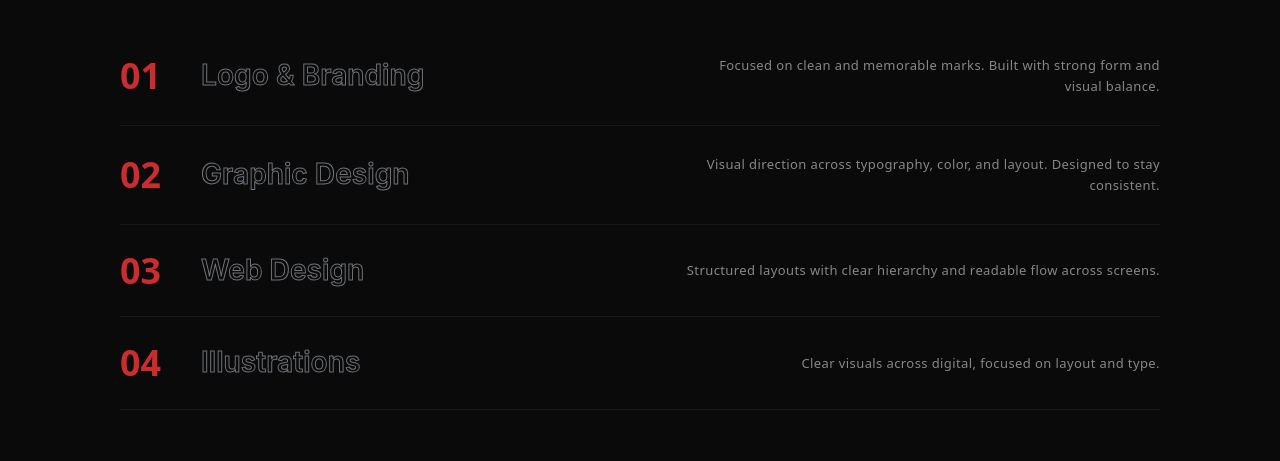
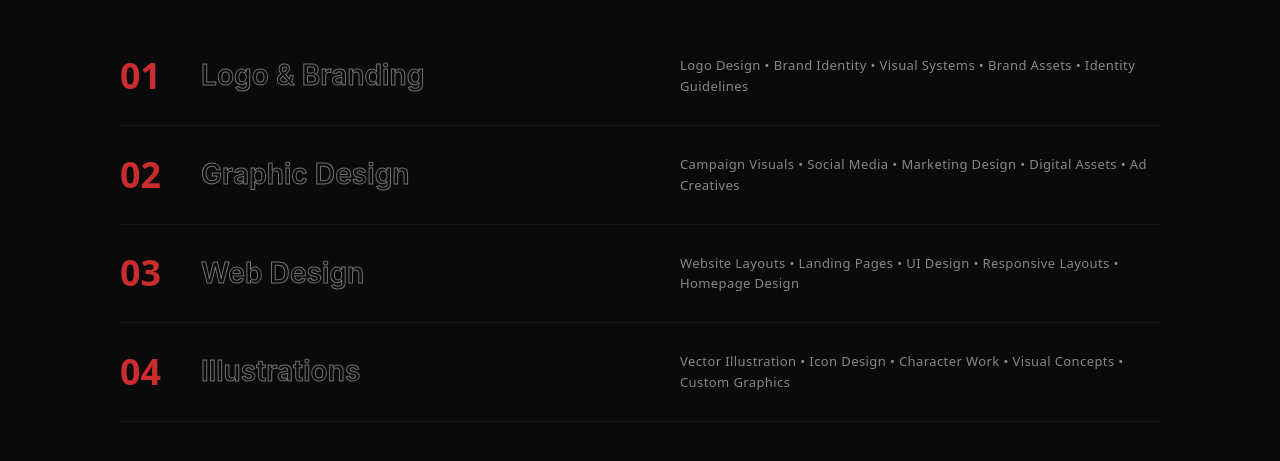
Before and after one commit to aswinlegarcon/portfolio-nickyralson, a React (Vite) app: page / in a window 1280 px wide. Shown: the part 3439-3900 px from the top of the page. Built offline with nearby package versions, Linux system fonts and the light colour scheme.

Commit message:
Changed font style in services

```diff
--- a/src/App.jsx
+++ b/src/App.jsx
@@ -106,22 +106,22 @@ const HOME_SERVICES = [
   {
     id: '01',
     title: 'Logo & Branding',
-    description: 'Focused on clean and memorable marks. Built with strong form and visual balance.',
+    description: ' Logo Design • Brand Identity • Visual Systems • Brand Assets • Identity Guidelines',
   },
   {
     id: '02',
     title: 'Graphic Design',
-    description: 'Visual direction across typography, color, and layout. Designed to stay consistent.',
+    description: 'Campaign Visuals • Social Media • Marketing Design • Digital Assets • Ad Creatives',
   },
   {
     id: '03',
     title: 'Web Design',
-    description: 'Structured layouts with clear hierarchy and readable flow across screens.',
+    description: ' Website Layouts • Landing Pages • UI Design • Responsive Layouts • Homepage Design',
   },
   {
     id: '04',
     title: 'Illustrations',
-    description: 'Clear visuals across digital, focused on layout and type.',
+    description: ' Vector Illustration • Icon Design • Character Work • Visual Concepts • Custom Graphics',
   },
 ]
 
@@ -565,7 +565,9 @@ function HomeServicesSection() {
 
               <p
                 className="relative z-10 font-normal leading-[1.6] tracking-[0.031em] text-[#878787] transition-colors duration-500 xl:max-w-[480px] xl:text-right"
-                style={{ fontSize: 'clamp(13px, 1vw, 16px)' }}
+                style={{ fontSize: 'clamp(13px, 1vw, 17.5px)',
+                  textAlign : 'left'
+                }}
               >
                 {service.description}
               </p>
```
